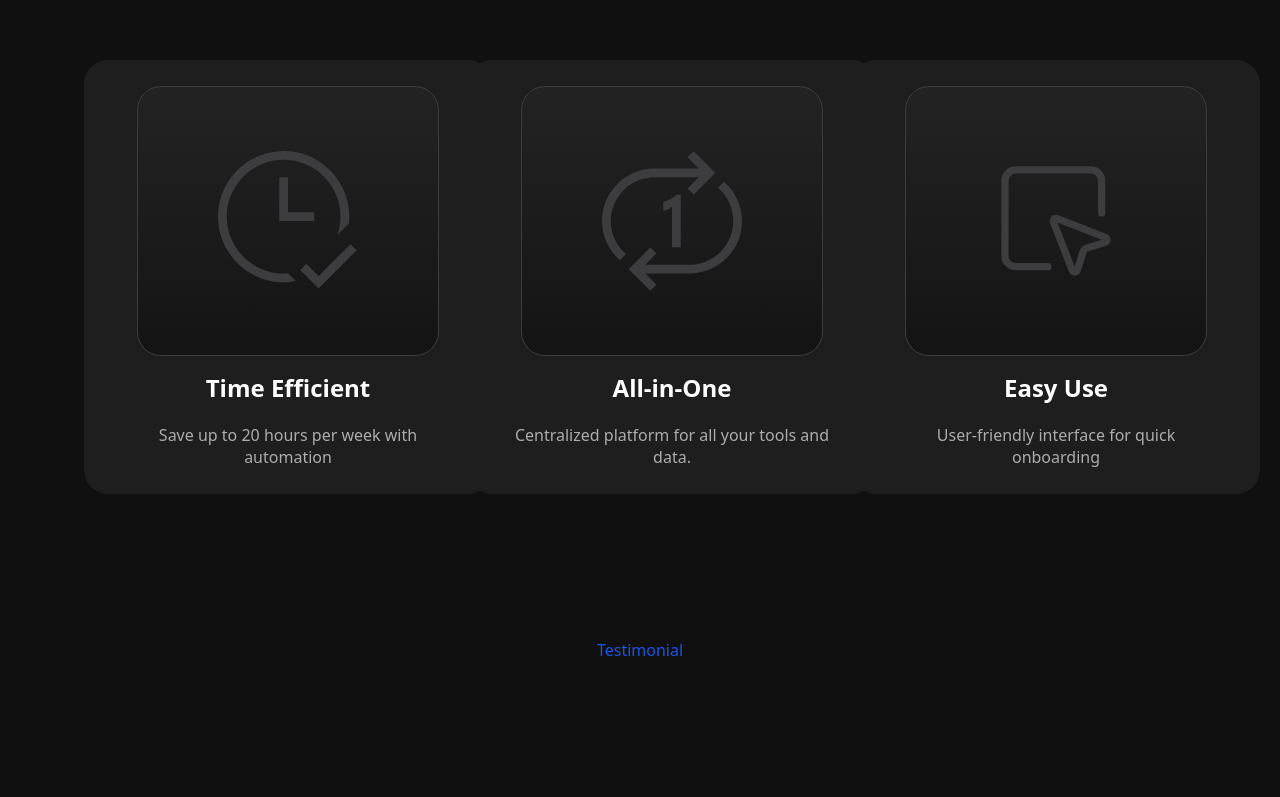
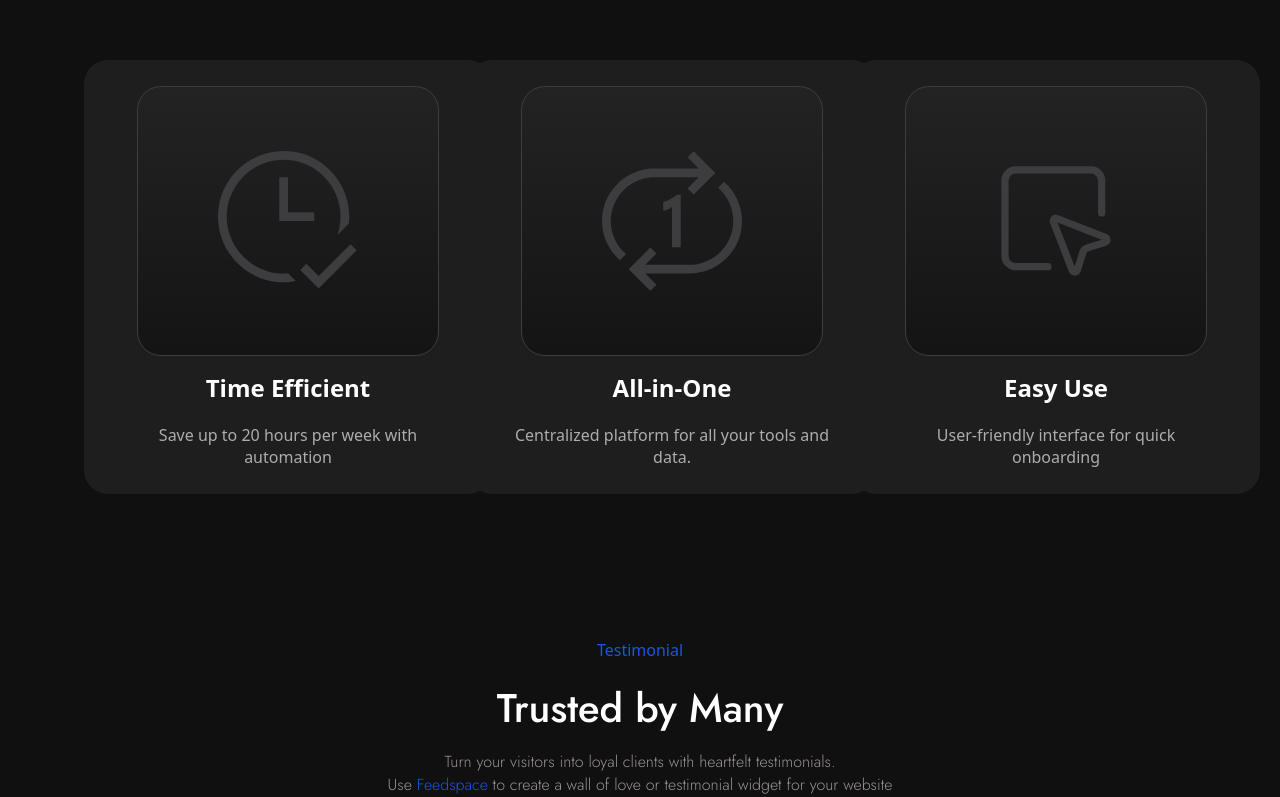
Before and after one commit to berkcantelseren/Bays, a Next.js app: page / in a window 1280 px wide. Shown: the part 2290-3087 px from the top of the page. Before the commit the page ends 2976 px from the top, so only its background shows below. Built offline with nearby package versions, Linux system fonts and the light colour scheme.

Commit message:
added testimonial heading and text

```diff
--- a/app/components/Home/Testimonial/Testimonial.js
+++ b/app/components/Home/Testimonial/Testimonial.js
@@ -1,4 +1,10 @@
 import BoxText from "../../Helper/BoxText";
+import { Jost } from "next/font/google";
+
+// Fonts
+
+const jostMd = Jost({ subsets: ["latin"], weight: "500" });
+const jostSm = Jost({ subsets: ["latin"], weight: "300" });
 
 export default function Testimonial() {
   return (
@@ -8,6 +14,29 @@ export default function Testimonial() {
           <BoxText>Testimonial</BoxText>
         </div>
       </div>
+      <h1
+        className={`text-white text-3xl sm:text-4xl md:text-[40px] font-semibold  ${jostMd.className}`}
+      >
+        Trusted by Many
+      </h1>
+      <p
+        className={` text-sm md:text-[16px] text-[#F6E9E9]/60 mt-5 ${jostSm.className}`}
+      >
+        Turn your visitors into loyal clients with heartfelt testimonials.
+      </p>
+      <p
+        className={` text-sm md:text-[16px] text-[#F6E9E9]/60 ${jostSm.className}`}
+      >
+        Use{" "}
+        <a
+          href="https://www.feedspace.io/"
+          target="blank"
+          className="text-[#1C54E3] "
+        >
+          Feedspace
+        </a>{" "}
+        to create a wall of love or testimonial widget for your website
+      </p>
     </div>
   );
 }
```
